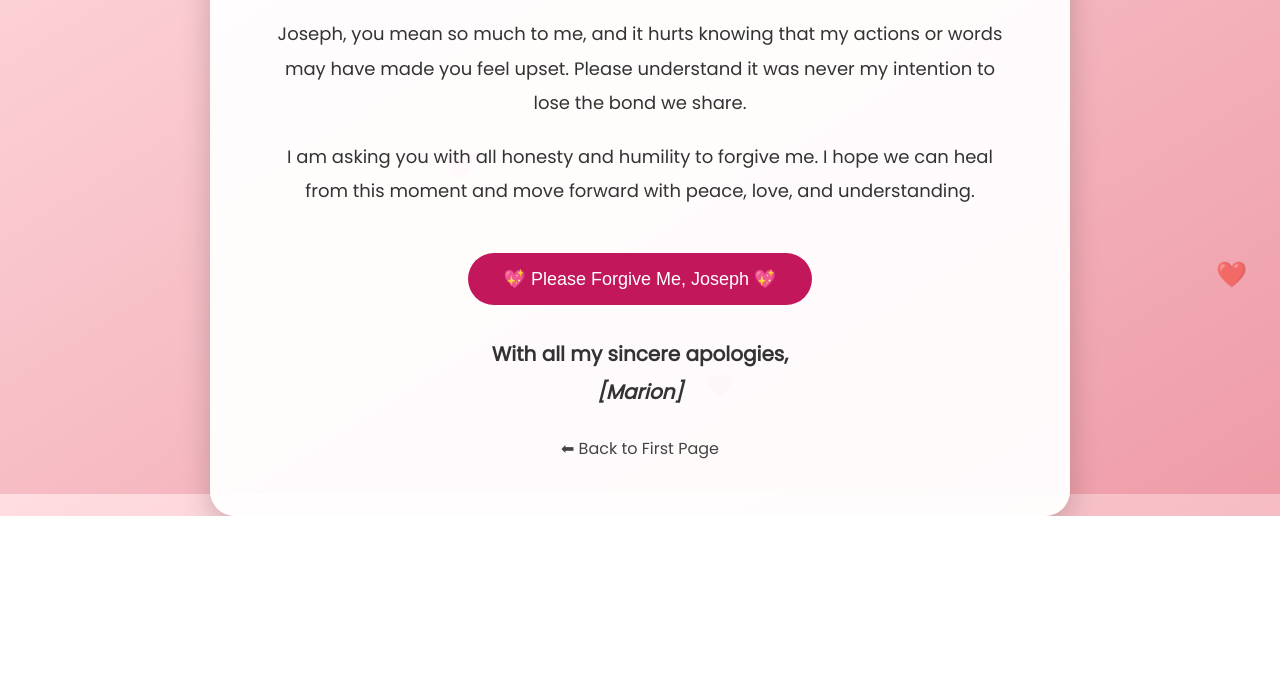
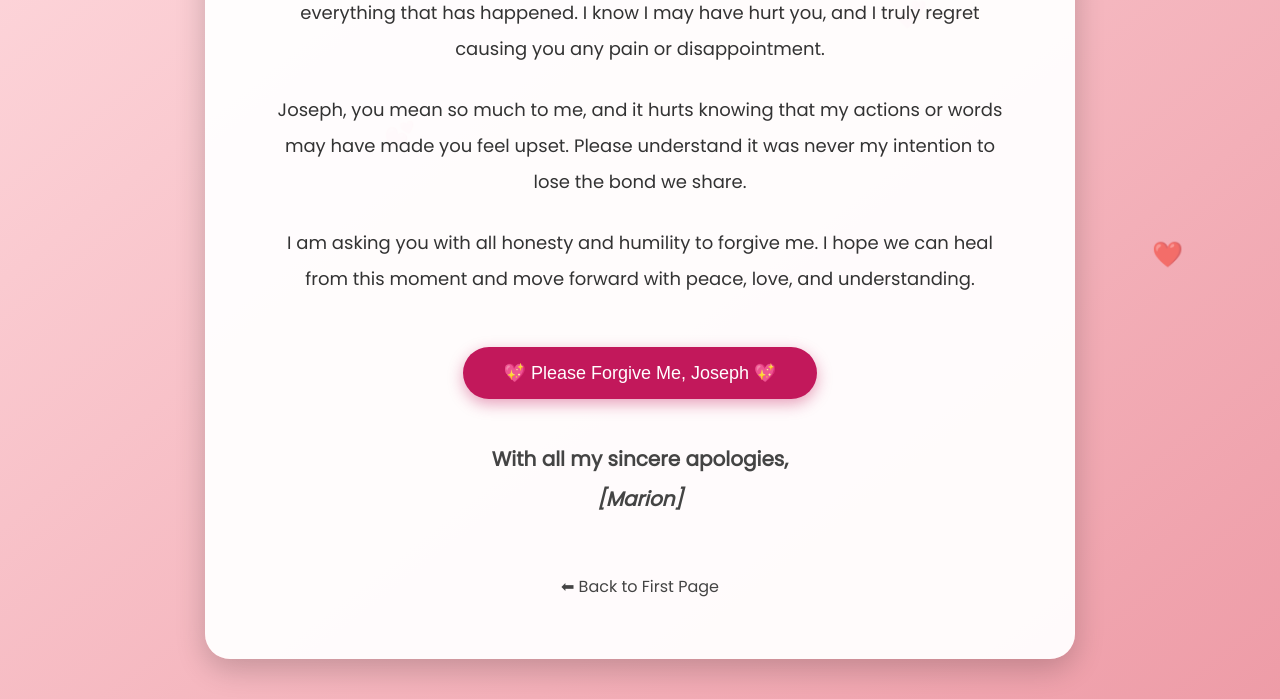
Before and after one commit to Sam101-Sam/Apology, a plain HTML site: page letter.html in a window 1280 px wide. Shown: the part 306-1005 px from the top of the page. Before the commit the page ends 822 px from the top, so only its background shows below. Drawn offline with Linux system fonts and the light colour scheme.

Commit message:
Update letter.html

```diff
--- a/letter.html
+++ b/letter.html
@@ -12,20 +12,19 @@
       margin: 0;
       font-family: "Poppins", sans-serif;
       background: linear-gradient(to bottom right, #ffdde1, #ee9ca7);
-      height: 100vh;
-      overflow: hidden;
-      display: flex;
-      justify-content: center;
-      align-items: center;
+      min-height: 100vh;
+      overflow-y: auto; /* Enables scrolling */
+      padding: 40px 0;
     }
 
     /* Floating Hearts */
     .heart {
-      position: absolute;
+      position: fixed;
       bottom: -20px;
       font-size: 25px;
       animation: floatUp 8s linear infinite;
       opacity: 0.7;
+      z-index: 1;
     }
 
     @keyframes floatUp {
@@ -34,38 +33,42 @@
         opacity: 0.8;
       }
       100% {
-        transform: translateY(-110vh);
+        transform: translateY(-120vh);
         opacity: 0;
       }
     }
 
     .letter-box {
       background: rgba(255, 255, 255, 0.95);
-      padding: 55px;
+      padding: 60px;
       border-radius: 25px;
       max-width: 750px;
       width: 85%;
+      margin: auto;
       text-align: center;
       box-shadow: 0px 10px 30px rgba(0,0,0,0.2);
+      position: relative;
       z-index: 2;
     }
 
     h1 {
       font-family: "Great Vibes", cursive;
-      font-size: 65px;
+      font-size: 70px;
       color: #c2185b;
+      margin-bottom: 30px;
     }
 
     p {
       font-size: 18px;
-      line-height: 1.9;
+      line-height: 2;
       color: #333;
-      margin-bottom: 20px;
+      margin-bottom: 25px;
     }
 
+    /* Romantic Button */
     .btn {
       margin-top: 25px;
-      padding: 15px 35px;
+      padding: 15px 40px;
       border: none;
       border-radius: 30px;
       font-size: 18px;
@@ -73,6 +76,7 @@
       color: white;
       cursor: pointer;
       transition: 0.3s;
+      box-shadow: 0px 5px 15px rgba(194, 24, 91, 0.4);
     }
 
     .btn:hover {
@@ -80,25 +84,19 @@
       transform: scale(1.05);
     }
 
-    #message {
-      display: none;
-      margin-top: 20px;
+    .signature {
+      margin-top: 40px;
       font-size: 20px;
       font-weight: bold;
-      color: #c2185b;
-    }
-
-    .signature {
-      margin-top: 30px;
-      font-size: 20px;
-      font-weight: bold;
+      color: #444;
     }
 
     .back {
-      margin-top: 25px;
-      display: block;
+      margin-top: 30px;
+      display: inline-block;
       text-decoration: none;
       color: #444;
+      font-size: 16px;
     }
 
     .back:hover {
@@ -110,12 +108,13 @@
 <body>
 
   <!-- Floating Hearts -->
-  <div class="heart" style="left: 15%; animation-delay: 0s;">💖</div>
-  <div class="heart" style="left: 35%; animation-delay: 2s;">💕</div>
-  <div class="heart" style="left: 55%; animation-delay: 4s;">💗</div>
-  <div class="heart" style="left: 75%; animation-delay: 1s;">💞</div>
-  <div class="heart" style="left: 95%; animation-delay: 3s;">❤️</div>
+  <div class="heart" style="left: 10%; animation-delay: 0s;">💖</div>
+  <div class="heart" style="left: 30%; animation-delay: 2s;">💕</div>
+  <div class="heart" style="left: 50%; animation-delay: 4s;">💗</div>
+  <div class="heart" style="left: 70%; animation-delay: 1s;">💞</div>
+  <div class="heart" style="left: 90%; animation-delay: 3s;">❤️</div>
 
+  <!-- Letter Content -->
   <div class="letter-box">
 
     <h1>Dear Joseph,</h1>
@@ -137,28 +136,20 @@
       heal from this moment and move forward with peace, love, and understanding.
     </p>
 
-    <button class="btn" onclick="showMessage()">
+    <!-- Button -->
+    <button class="btn">
       💖 Please Forgive Me, Joseph 💖
     </button>
-
-    <p id="message">
-      Thank you for reading this, Joseph. I truly hope we can smile again together 🌸
-    </p>
 
     <p class="signature">
       With all my sincere apologies,<br>
       <i>[Marion]</i>
     </p>
 
+    <!-- Back Link -->
     <a class="back" href="index.html">⬅ Back to First Page</a>
 
   </div>
 
-  <script>
-    function showMessage() {
-      document.getElementById("message").style.display = "block";
-    }
-  </script>
-
 </body>
 </html>
```
